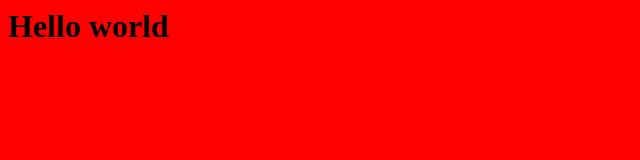
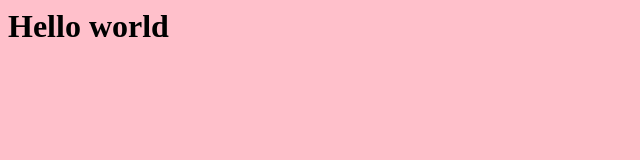
Before and after one commit to gURmeet2003/Devops, a plain HTML site: page index.html in a window 1280 px wide. Shown: the whole page, without its empty margins (0-640 px from the left). Drawn offline with Linux system fonts and the light colour scheme.

Commit message:
bg changed

```diff
--- a/index.html
+++ b/index.html
@@ -1,5 +1,5 @@
 <html>
-  <body style="background-color: red">
+  <body style="background-color: pink">
     <h1>Hello world</h1>
   </body>
 </html>
```
